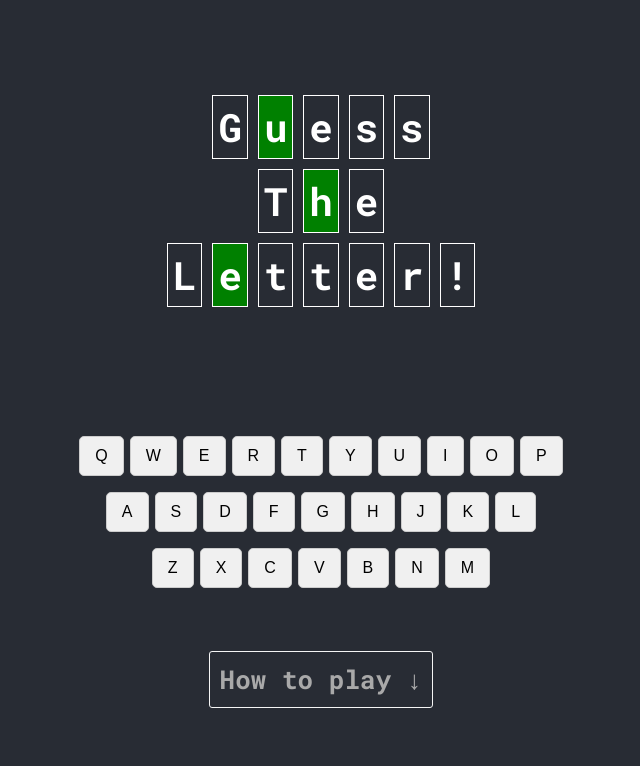
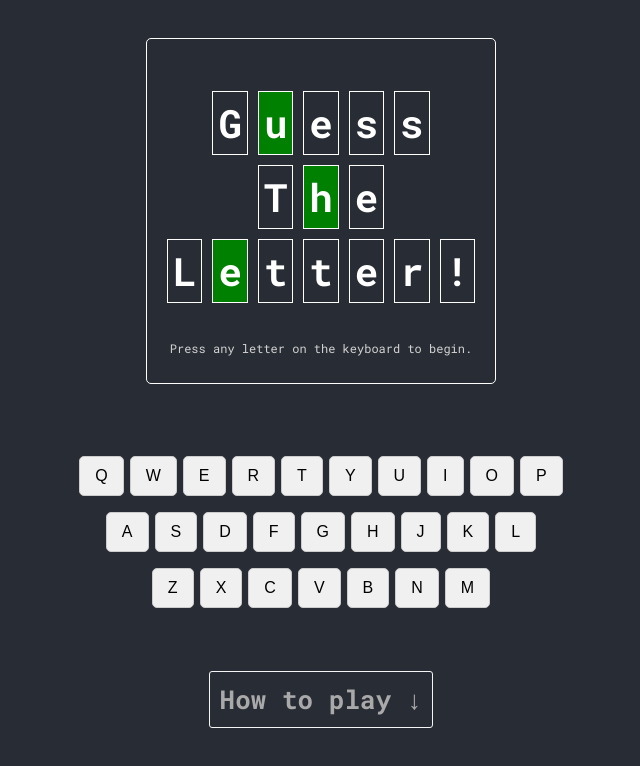
Before and after one commit to ryanjtc/letterle-clone, a React (Create React App) app: page / in a window 1280 px wide. Shown: the top 766 px of the page, without its empty margins (319-959 px from the left). Built offline with nearby package versions, Linux system fonts and the light colour scheme.

Commit message:
updated main page styles

```diff
--- a/src/App.css
+++ b/src/App.css
@@ -32,6 +32,17 @@ body {
   color: white;
   background-color: green;
   padding: 5px;
+}
+
+.titleContainer {
+  border: solid thin white;
+  border-radius: 5px;
+  padding: 15px;
+}
+
+.subTitle {
+  font-size: 12px;
+  color: lightgray;
 }
 
 .keyboard {
@@ -73,7 +84,6 @@ body {
 }
 
 .grid {
-  margin-top: 20px;
   display: flex;
   flex-wrap: wrap;
   justify-content: center;
--- a/src/App.js
+++ b/src/App.js
@@ -38,10 +38,10 @@ function App() {
     });
   };
 
-
   return (
     <div className="App">
       <div className="App-header">
+      <div className='titleContainer'>
         <h2>
           { "Guess The Letter!".split(' ').map((word, index) => (
             <div key={index} className={index === 0 ? 'first-word' : ''}>
@@ -53,7 +53,10 @@ function App() {
             </div>
           ))}
         </h2>
-        <br />
+       <p className='subTitle'>Press any letter on the keyboard to begin.</p>
+      </div>
+
+        <br/>
         <Grid keys={clickedKeys} answer={answer} />
         <Keyboard onKeyClick={handleKeyClick} disabled={answerFound} answer={answer} />
         {answerFound && <p>Attempts: {attempts}/26</p>}
```
